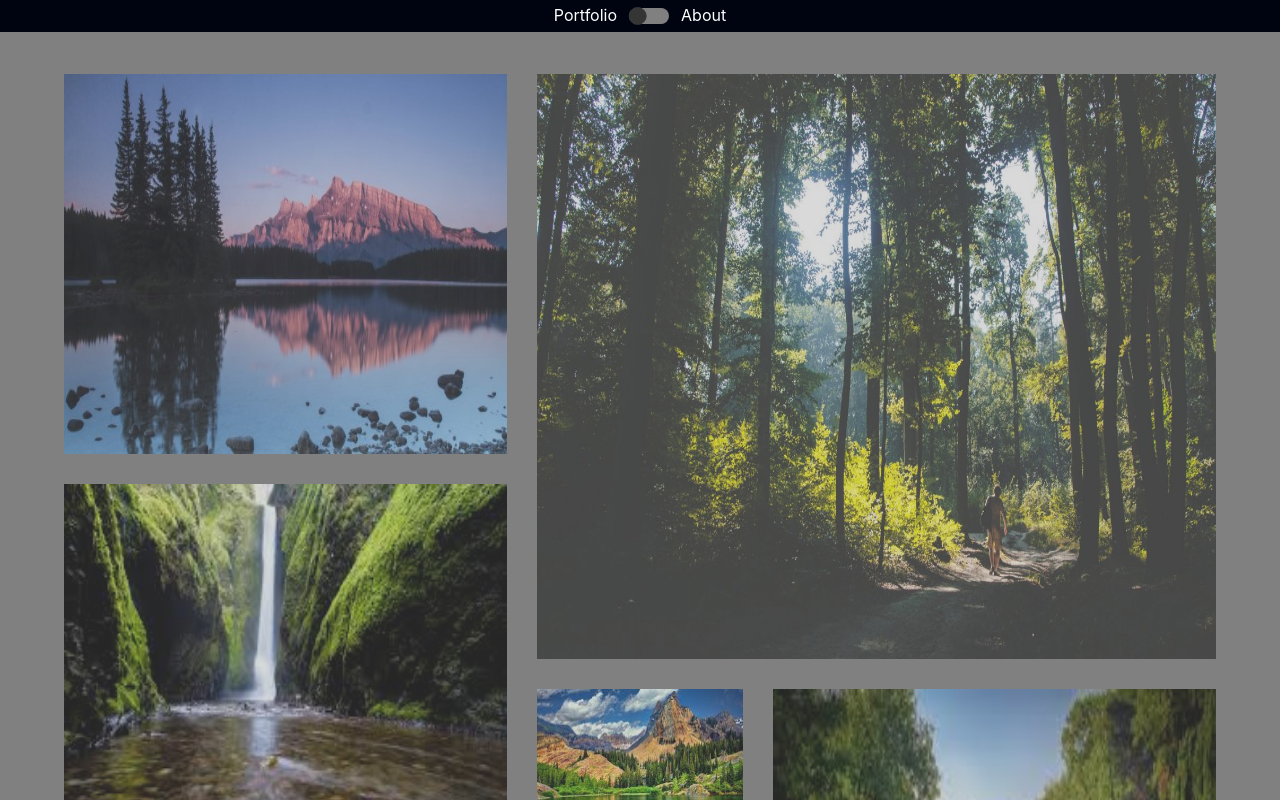
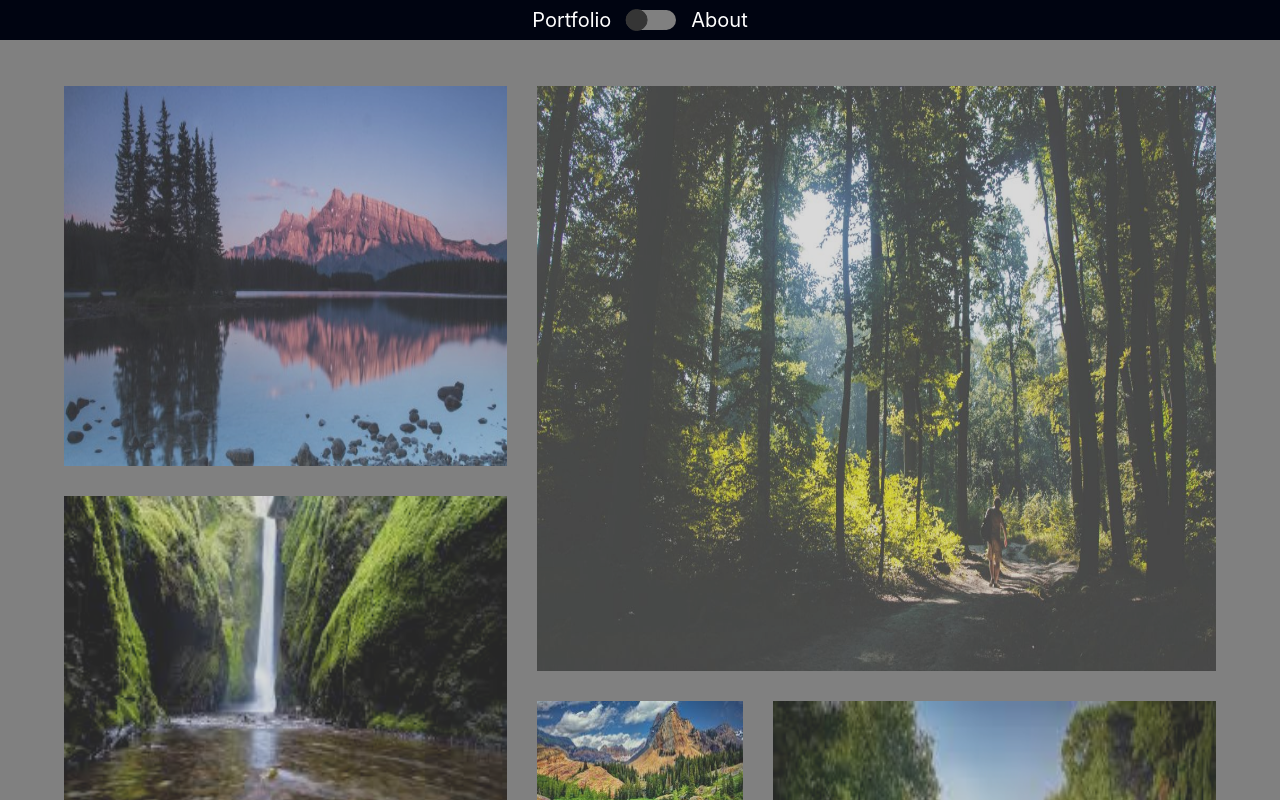
Before and after one commit to laurirannu/portfolio, a React (Create React App) app: page / in a window 1280 px wide. Shown: the top 800 px of the page. Built offline with nearby package versions, Linux system fonts and the light colour scheme.

Commit message:
root font size

```diff
--- a/src/Header/Header.scss
+++ b/src/Header/Header.scss
@@ -82,3 +82,7 @@ p{
   -webkit-transform: translateX(1.25rem);
           transform: translateX(1.25rem);
 }
+
+:root {
+  font-size: 20px;
+}
```
Also changed, not shown: package.json (+8 -2 lines), 1 other file (tests, documents, lock files or other folders).
